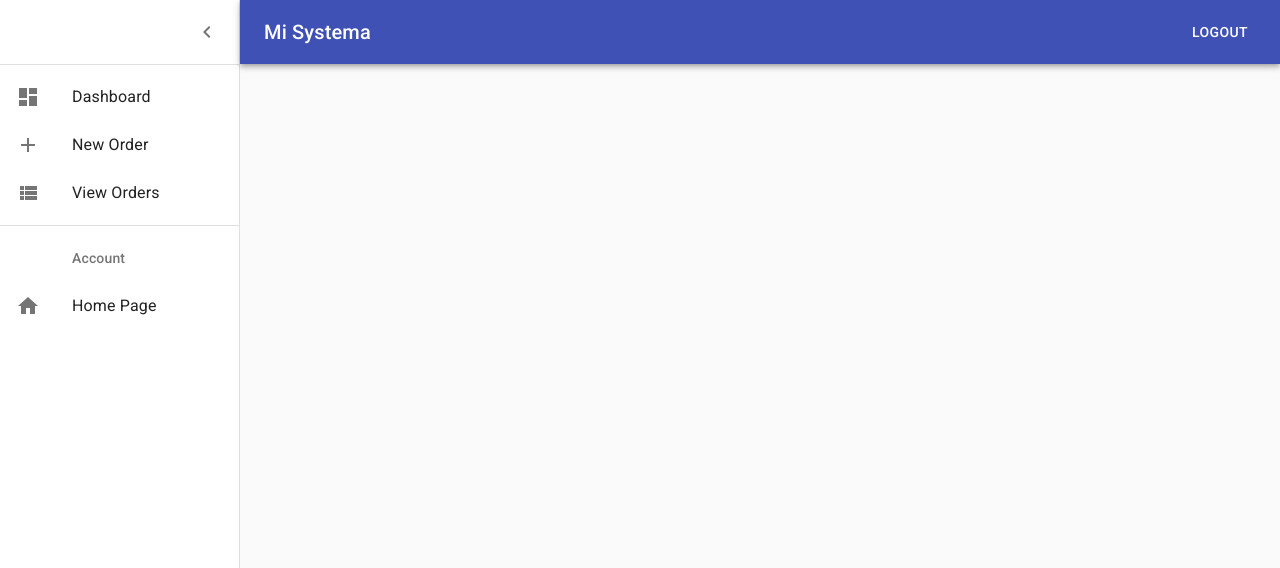
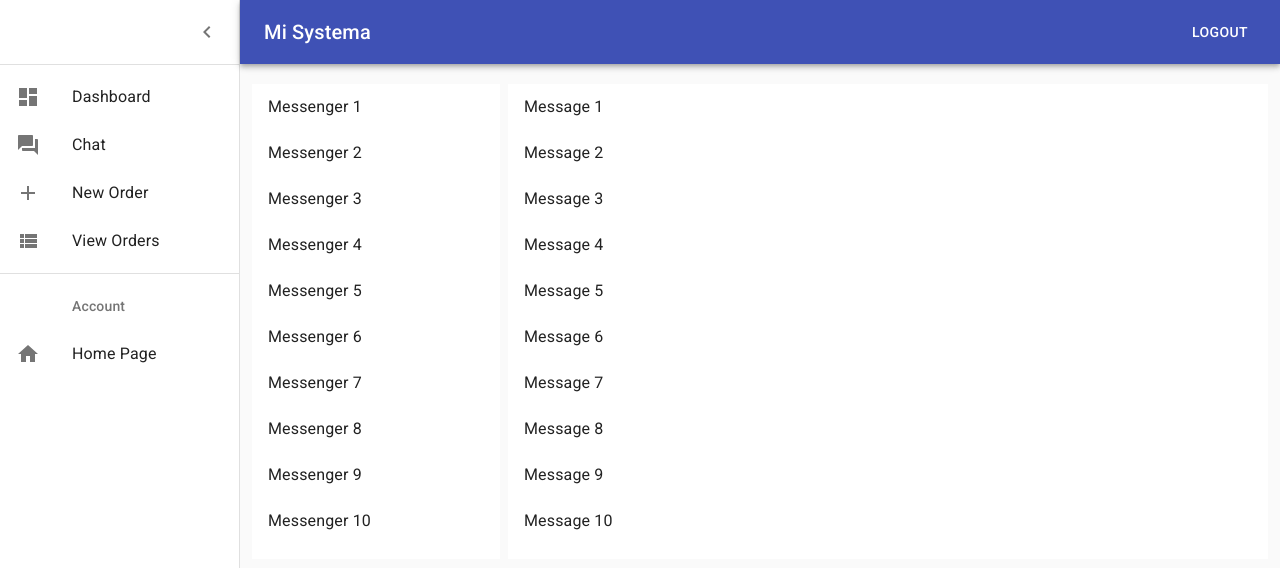
Before and after one commit to josue-acosta/fullstack, a React (Create React App) app in the folder client/: page /dashboard/channels in a window 1280 px wide. Shown: the top 568 px of the page. Built offline with nearby package versions, Linux system fonts and the light colour scheme; no server answers.

Commit message:
init chat

```diff
--- a/client/src/components/dashboard/Layout.js
+++ b/client/src/components/dashboard/Layout.js
@@ -11,6 +11,7 @@ import NavDrawer from './NavDrawer'
 import OrderNew from './orders/OrderNew'
 import OrderTable from './orders/OrderTable'
 import OrderView from './orders/OrderView'
+import ChannelPage from './omnichannel/ChannelPage'
 
 // styles
 import { makeStyles } from '@material-ui/core/styles';
@@ -58,6 +59,7 @@ export default function Dashboard() {
                         <Route path='/dashboard/new-order' component={OrderNew} />
                         <Route path='/dashboard/orders' component={OrderTable} />
                         <Route path='/dashboard/order/:orderID' component={OrderView} />
+                        <Route path='/dashboard/channels' component={ChannelPage} />
                     </Grid>
                 </Container>
             </main>
--- a/client/src/components/dashboard/listItems.js
+++ b/client/src/components/dashboard/listItems.js
@@ -7,6 +7,7 @@ import ListItemIcon from '@material-ui/core/ListItemIcon';
 import ListItemText from '@material-ui/core/ListItemText';
 import ListSubheader from '@material-ui/core/ListSubheader';
 import DashboardIcon from '@material-ui/icons/Dashboard';
+import QuestionAnswerIcon from '@material-ui/icons/QuestionAnswer';
 import AddIcon from '@material-ui/icons/Add';
 import ViewListIcon from '@material-ui/icons/ViewList';
 import AddShoppingCartIcon from '@material-ui/icons/AddShoppingCart';
@@ -18,6 +19,11 @@ export const mainListItems = (
         <ListItem button component={NavLink} to='/dashboard'>
             <ListItemIcon><DashboardIcon /></ListItemIcon>
             <ListItemText primary='Dashboard' />
+        </ListItem>
+
+        <ListItem button component={NavLink} to='/dashboard/channels'>
+            <ListItemIcon><QuestionAnswerIcon /></ListItemIcon>
+            <ListItemText primary='Chat' />
         </ListItem>
 
         <ListItem button component={NavLink} to='/dashboard/new-order' >
--- /dev/null
+++ b/client/src/components/dashboard/omnichannel/ChannelPage.js
@@ -0,0 +1,24 @@
+import React from 'react';
+
+// components
+import PanelMessageList from './PanelMessageList'
+import PanelMessage from './PanelMessage'
+
+// styles
+import { makeStyles } from '@material-ui/core/styles';
+import Grid from '@material-ui/core/Grid';
+
+const useStyles = makeStyles((theme) => ({
+    // add style here
+}));
+
+const ChannelPage = () => {
+    return (
+        <Grid container justify="center" spacing={1}>
+            <PanelMessageList />
+            <PanelMessage />
+        </Grid>
+    );
+}
+
+export default ChannelPage;
--- /dev/null
+++ b/client/src/components/dashboard/omnichannel/PanelMessage.js
@@ -0,0 +1,42 @@
+import React from 'react';
+
+// styles
+import { makeStyles } from '@material-ui/core/styles';
+import ListItem from '@material-ui/core/ListItem';
+import ListItemText from '@material-ui/core/ListItemText';
+import Grid from '@material-ui/core/Grid';
+import { FixedSizeList } from 'react-window';
+
+const useStyles = makeStyles((theme) => ({
+    root: {
+        width: '100%',
+        height: 475,
+        backgroundColor: theme.palette.background.paper,
+    },
+}));
+
+function renderRow(props) {
+    const { index, style } = props;
+
+    return (
+        <ListItem button style={style} key={index}>
+            <ListItemText primary={`Message ${index + 1}`} />
+        </ListItem>
+    );
+}
+
+const PanelMessage = () => {
+    const classes = useStyles();
+
+    return (
+        <Grid item xs={9}>
+            <div className={classes.root}>
+                <FixedSizeList height={475} itemSize={46} itemCount={200}>
+                    {renderRow}
+                </FixedSizeList>
+            </div>
+        </Grid>
+    );
+}
+
+export default PanelMessage;
--- /dev/null
+++ b/client/src/components/dashboard/omnichannel/PanelMessageList.js
@@ -0,0 +1,43 @@
+import React from 'react';
+
+// styles
+import { makeStyles } from '@material-ui/core/styles';
+import ListItem from '@material-ui/core/ListItem';
+import ListItemText from '@material-ui/core/ListItemText';
+import Paper from '@material-ui/core/Paper';
+import Grid from '@material-ui/core/Grid';
+import { FixedSizeList } from 'react-window';
+
+const useStyles = makeStyles((theme) => ({
+    root: {
+        width: '100%',
+        height: 475,
+        backgroundColor: theme.palette.background.paper,
+    },
+}));
+
+function renderRow(props) {
+    const { index, style } = props;
+
+    return (
+        <ListItem button style={style} key={index}>
+            <ListItemText primary={`Messenger ${index + 1}`} />
+        </ListItem>
+    );
+}
+
+const PanelMessageList = () => {
+    const classes = useStyles();
+
+    return (
+        <Grid item xs={3}>
+            <div className={classes.root}>
+                <FixedSizeList height={475} itemSize={46} itemCount={200}>
+                    {renderRow}
+                </FixedSizeList>
+            </div>
+        </Grid>
+    );
+}
+
+export default PanelMessageList;
--- a/package.json
+++ b/package.json
@@ -24,6 +24,8 @@
         "mongoose": "^5.10.11",
         "nodemon": "^2.0.6",
         "passport": "^0.4.1",
-        "passport-google-oauth20": "^2.0.0"
+        "passport-google-oauth20": "^2.0.0",
+        "react-virtualized-auto-sizer": "^1.0.5",
+        "react-window": "^1.8.6"
     }
 }
```
Also changed, not shown: client/src/components/dashboard/omnichannel/MessageBubble.js (added), 1 other file (tests, documents, lock files or other folders).
